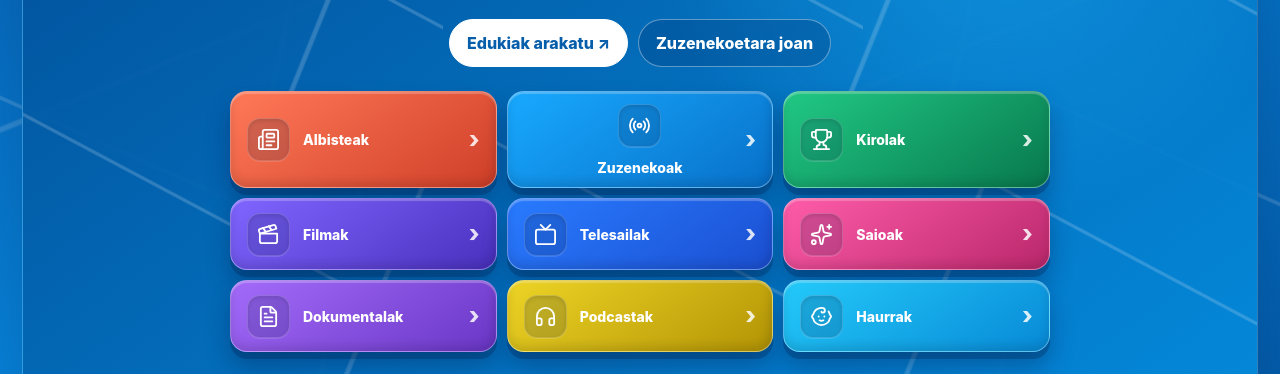
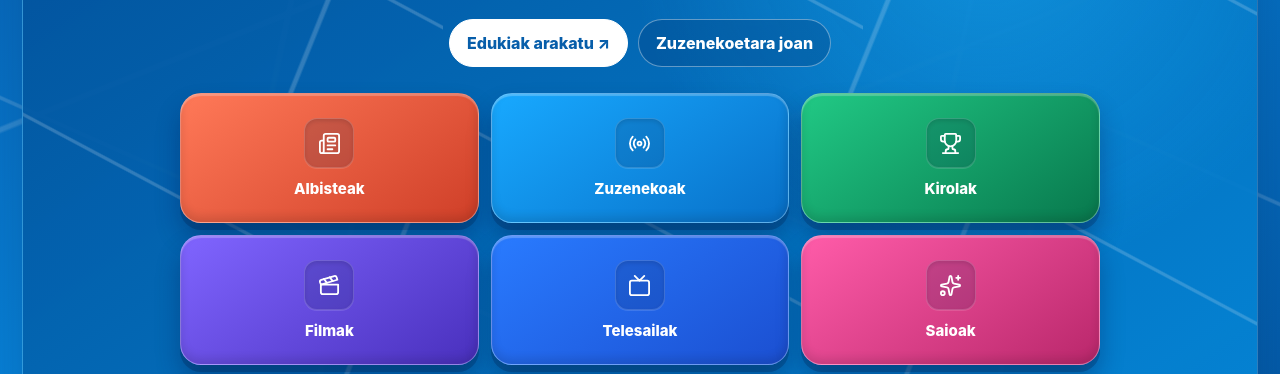
Before and after one commit to euskarazgames/euskaraz-games-online, a website: page public/garena/index.html in a window 1280 px wide. Shown: the part 383-757 px from the top of the page. Drawn offline with Linux system fonts and the light colour scheme.

Commit message:
GARENA: 3x3 botoi simetrikoak mugikorrean erliebea mantenduta

```diff
--- a/public/garena/index.html
+++ b/public/garena/index.html
@@ -639,6 +639,41 @@ a.tikButton{display:inline-flex;align-items:center;justify-content:center;text-d
 }
 @media(prefers-reduced-motion:reduce){.heroSectionBtn{transition:none!important}}
 
+
+/* Mobile-first symmetric 3x3 grid, keep raised colored buttons */
+.heroSections{
+ display:grid!important;grid-template-columns:repeat(3,minmax(0,1fr))!important;
+ gap:12px!important;max-width:980px!important;width:100%!important;
+ margin:24px auto 0!important;align-items:stretch!important;
+}
+.heroSections .heroSectionBtn{
+ display:flex!important;flex-direction:column!important;justify-content:center!important;
+ align-items:center!important;text-align:center!important;gap:12px!important;
+ width:100%!important;min-width:0!important;min-height:130px!important;
+ padding:18px 8px!important;border-radius:21px!important;
+}
+.heroSections .heroSectionBtn .heroIcon{
+ display:grid!important;place-items:center!important;margin:0!important;
+ width:50px!important;height:50px!important;flex:0 0 50px!important;
+}
+.heroSections .heroSectionBtn .heroLabel{
+ display:block!important;width:100%!important;min-width:0!important;
+ padding:0!important;margin:0!important;text-align:center!important;
+ white-space:normal!important;overflow-wrap:break-word!important;
+ font-size:clamp(11px,1.45vw,15px)!important;line-height:1.2!important;
+}
+.heroSections .heroSectionBtn:after{display:none!important}
+@media(max-width:740px){
+ .heroSections{gap:10px!important}
+ .heroSections .heroSectionBtn{min-height:118px!important;padding:12px 4px!important;gap:10px!important}
+ .heroSections .heroSectionBtn .heroIcon{width:42px!important;height:42px!important;flex-basis:42px!important}
+ .heroSections .heroSectionBtn .heroLabel{font-size:clamp(10px,2.9vw,14px)!important;letter-spacing:-.025em!important}
+}
+@media(max-width:365px){
+ .heroSections{gap:7px!important}
+ .heroSections .heroSectionBtn{min-height:108px!important;padding:9px 3px!important;border-radius:16px!important}
+ .heroSections .heroSectionBtn .heroLabel{font-size:10px!important}
+}
 </style>
 </head>
 <body>
```
